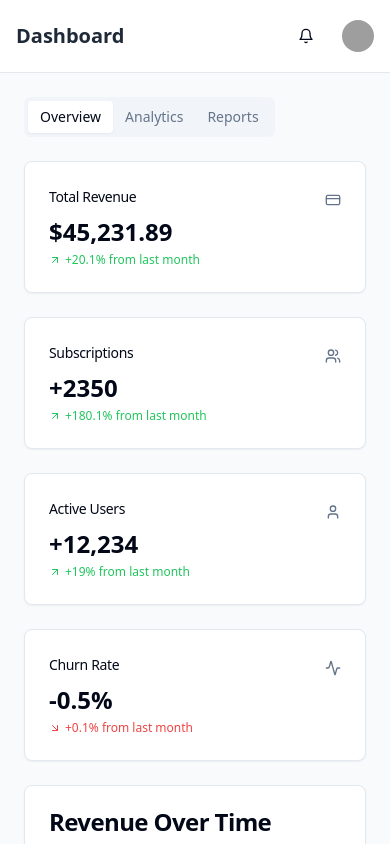
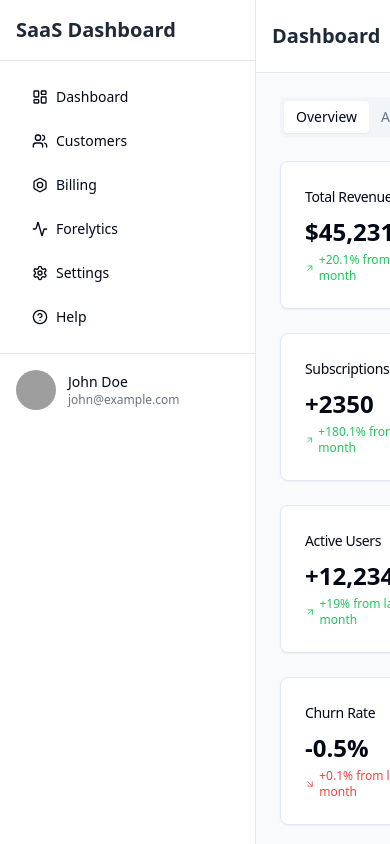
Before and after one commit to instadev-ai/project-h13JZbqEnLL0iByRt7nJ4, a React (Vite) app: page / in a window 390 px wide. Shown: the top 844 px of the page. Built offline with nearby package versions, Linux system fonts and the light colour scheme; grey boxes are pictures that could not be loaded.

Commit message:
Change state variable to [itay, setItay] and update sidebar visibility from hidden to block

```diff
--- a/src/pages/Index.tsx
+++ b/src/pages/Index.tsx
@@ -19,12 +19,12 @@ import { Avatar, AvatarFallback, AvatarImage } from "@/components/ui/avatar";
 import { RevenueChart, UserGrowthChart, AcquisitionChart } from "@/components/dashboard/Charts";
 
 const Index = () => {
-  const [boris, setBoris] = useState("overview");
+  const [itay, setItay] = useState("overview");
 
   return (
     <div className="flex min-h-screen bg-gray-50">
       {/* Sidebar */}
-      <div className="hidden md:flex w-64 flex-col bg-white border-r border-gray-200">
+      <div className="block md:flex w-64 flex-col bg-white border-r border-gray-200">
         <div className="p-4 border-b border-gray-200">
           <h2 className="text-xl font-bold text-gray-800">SaaS Dashboard</h2>
         </div>
```
